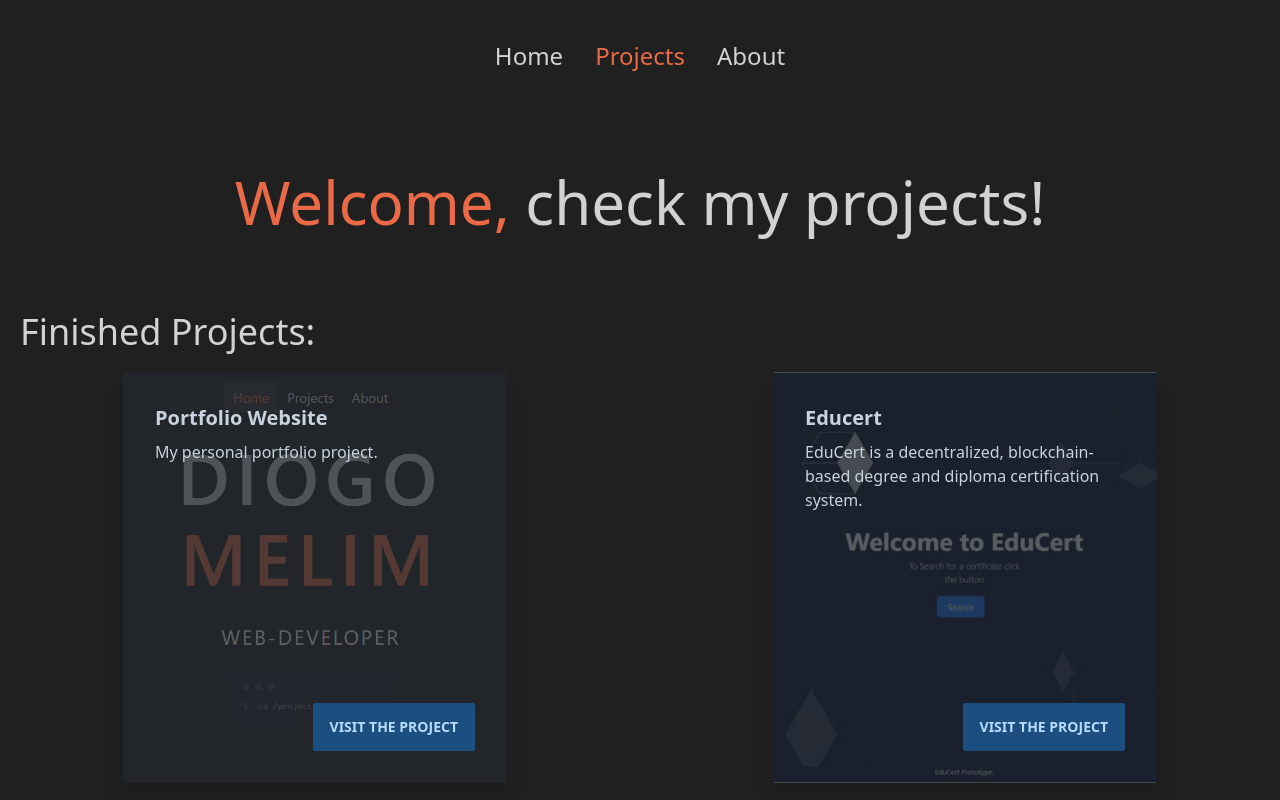
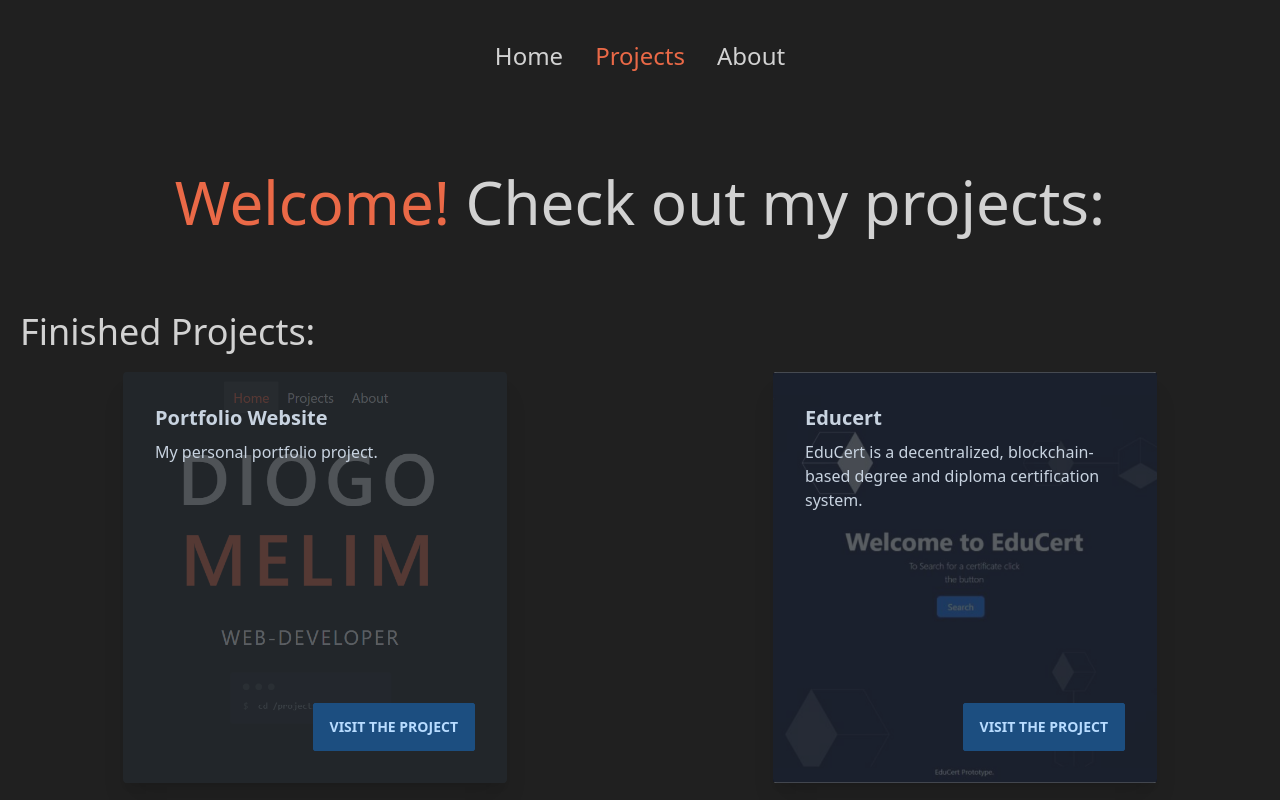
Before and after one commit to dmelim/dm-portfolio, a Next.js app: page /projects in a window 1280 px wide. Shown: the top 800 px of the page. Built offline with nearby package versions, Linux system fonts and the light colour scheme; grey boxes are pictures that could not be loaded.

Commit message:
Corrected some text.

```diff
--- a/components/About/PersonalInfo.tsx
+++ b/components/About/PersonalInfo.tsx
@@ -12,7 +12,7 @@ const PersonalInfo = () => {
               Hey!
             </h1>
             <p className="text-center my-3">
-              I'm a Web Developer based in Madeira Island!
+              I'm a Web Developer based on Madeira Island!
             </p>
             <p>See more about me and my career.</p>
             <Skills />
--- a/components/About/Skills.tsx
+++ b/components/About/Skills.tsx
@@ -4,7 +4,7 @@ const Skills = () => {
   return (
     <section className="my-10">
       <div>
-        <h1 className="font-bold text-xl ">My Technologies</h1>
+        <h1 className="font-bold text-xl ">My Technologies:</h1>
         <div className="grid grid-cols-3 lg:grid-cols-6 items-center justify-items-center my-10">
           <Badge details="JavaScript" />
           <Badge details="HTML" />
--- a/pages/projects/index.tsx
+++ b/pages/projects/index.tsx
@@ -11,7 +11,7 @@ const Projects: NextPage = () => {
   return (
     <Fragment>
       <h1 className="my-20 text-6xl items-center text-center">
-        <span className=" text-accent ">Welcome,</span> check my projects!
+        <span className=" text-accent ">Welcome!</span> Check out my projects:
       </h1>
       <h1 className={cardGroupTitle}>Finished Projects:</h1>
       <div className={cardGroup}>
```
